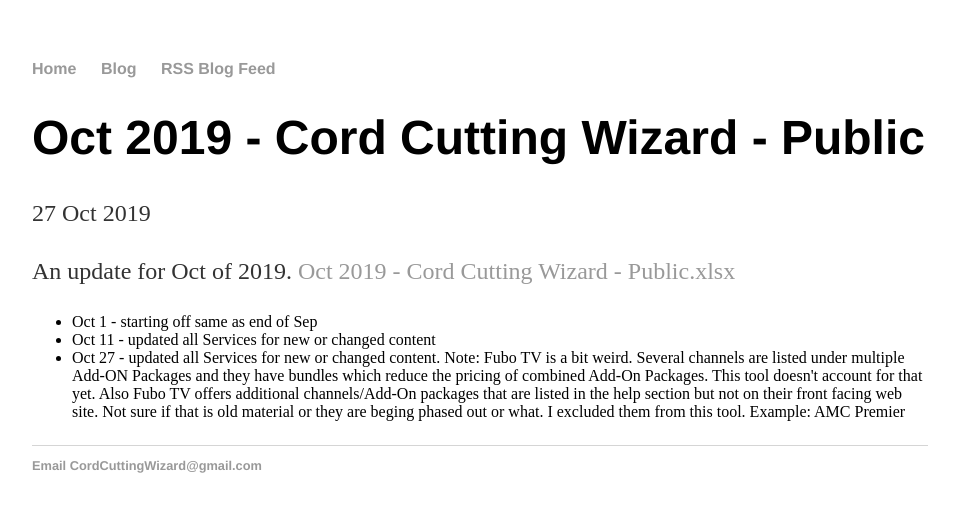
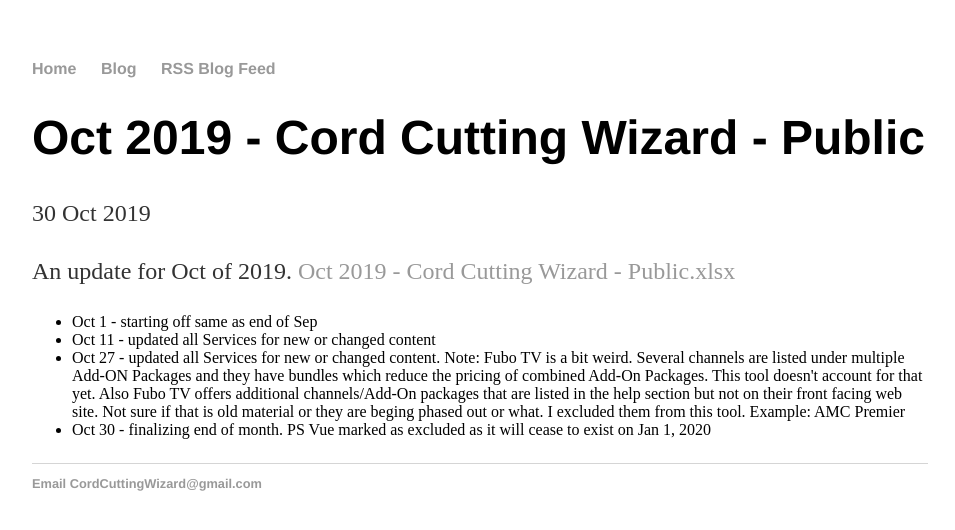
Before and after one commit to wjhladik/wjhladik.github.io, a Jekyll site: the page built from _posts/2019-10-30-Oct-2019-Cord-Cutting-Wizard-Public.md, in a window 1280 px wide. Shown: the top 530 px of the page, without its empty margins (160-1115 px from the left). Built offline with Jekyll 4.4.1, drawn with Linux system fonts in a browser that asks for light colours.

Commit message:
Update and rename 2019-10-27-Oct-2019-Cord-Cutting-Wizard-Public.md to 2019-10-30-Oct-2019-Cord-Cutting-Wizard-Public.md

```diff
--- a/_posts/2019-10-27-Oct-2019-Cord-Cutting-Wizard-Public.md
+++ b/_posts/2019-10-30-Oct-2019-Cord-Cutting-Wizard-Public.md
@@ -1,7 +1,7 @@
 ---
 layout: post
 title: "Oct 2019 - Cord Cutting Wizard - Public"
-date: 2019-10-27
+date: 2019-10-30
 ---
 <p>An update for Oct of 2019. <a href="/Oct 2019 - Cord Cutting Wizard - Public.xlsx">Oct 2019 - Cord Cutting Wizard - Public.xlsx</a>
   <p>
@@ -9,3 +9,4 @@
       <li>Oct 1 - starting off same as end of Sep
       <li>Oct 11 - updated all Services for new or changed content
       <li>Oct 27 - updated all Services for new or changed content. Note: Fubo TV is a bit weird. Several channels are listed under multiple Add-ON Packages and they have bundles which reduce the pricing of combined Add-On Packages. This tool doesn't account for that yet. Also Fubo TV offers additional channels/Add-On packages that are listed in the help section but not on their front facing web site. Not sure if that is old material or they are beging phased out or what. I excluded them from this tool. Example: AMC Premier
+      <li>Oct 30 - finalizing end of month. PS Vue marked as excluded as it will cease to exist on Jan 1, 2020
```
